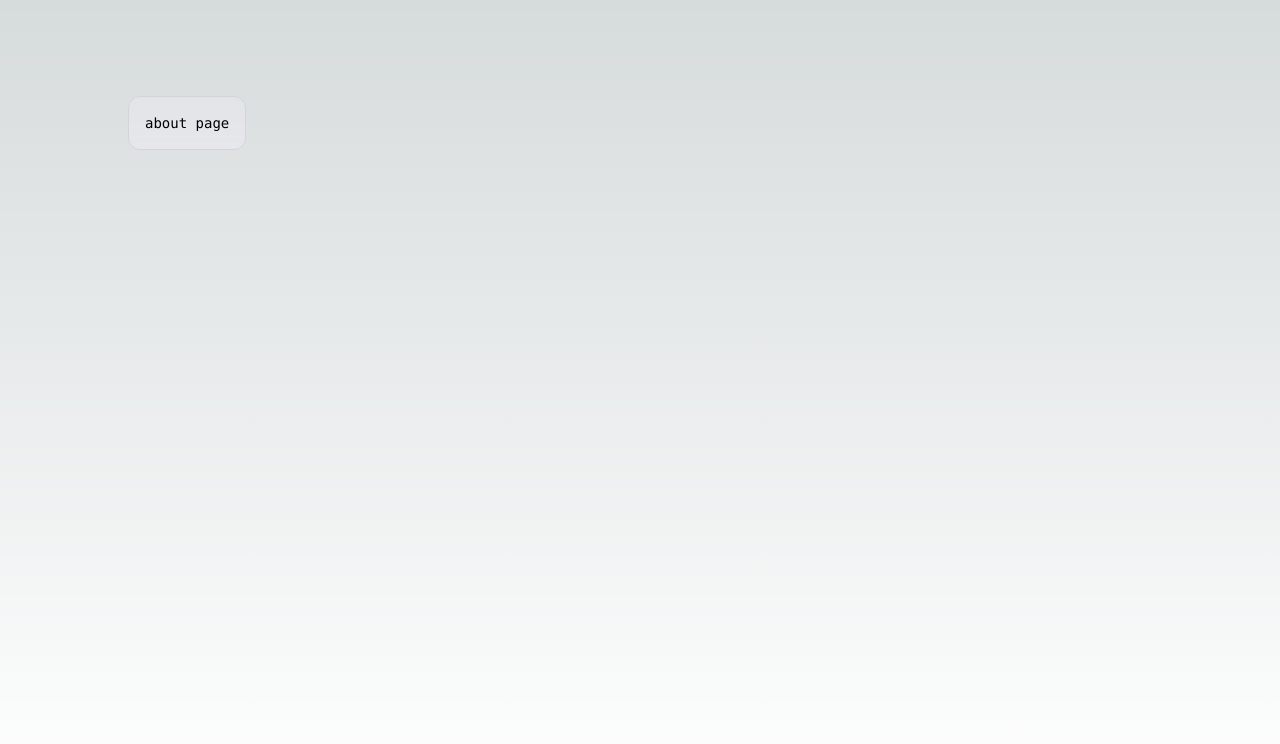
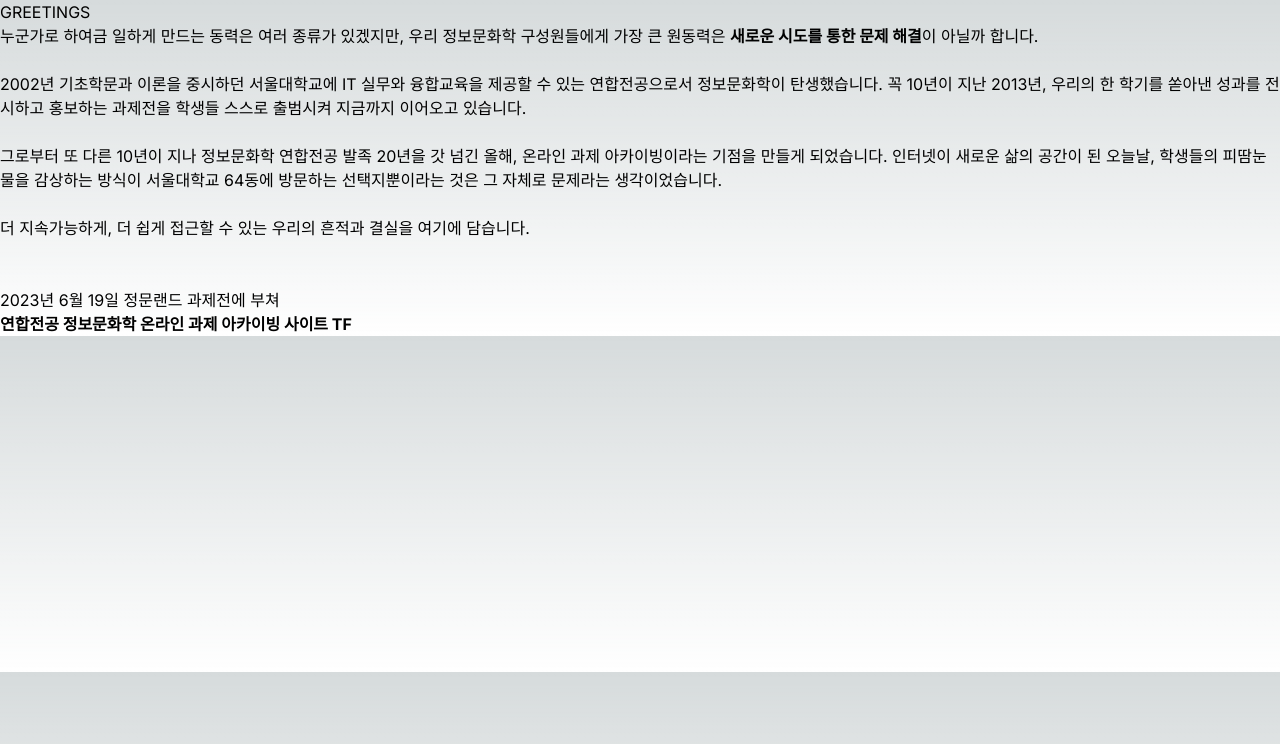
Before and after one commit to isc-exhibition/ischive, a Next.js app: page /about in a window 1280 px wide. Shown: the top 744 px of the page. Built offline with nearby package versions, Linux system fonts and the light colour scheme.

Commit message:
🧡 Generated Layout folder

```diff
--- a/src/app/about/page.tsx
+++ b/src/app/about/page.tsx
@@ -1,13 +1,44 @@
-import Image from 'next/image'
+import Image from "next/image";
 
-export default async function Page() {
+export default function About() {
   return (
-    <main className="flex min-h-screen flex-col items-center justify-between p-24">
-      <div className="z-10 max-w-5xl w-full items-center justify-between font-mono text-sm lg:flex">
-        <p className="fixed left-0 top-0 flex w-full justify-center border-b border-gray-300 bg-gradient-to-b from-zinc-200 pb-6 pt-8 backdrop-blur-2xl dark:border-neutral-800 dark:bg-zinc-800/30 dark:from-inherit lg:static lg:w-auto  lg:rounded-xl lg:border lg:bg-gray-200 lg:p-4 lg:dark:bg-zinc-800/30">
-          about page
+    <div>
+      <div>
+        <h1> GREETINGS </h1>
+      </div>
+      <div>
+        <p>
+          누군가로 하여금 일하게 만드는 동력은 여러 종류가 있겠지만, 우리
+          정보문화학 구성원들에게 가장 큰 원동력은{" "}
+          <strong>새로운 시도를 통한 문제 해결</strong>이 아닐까 합니다.
+        </p>
+        <p>&nbsp;</p>
+        <p>
+          2002년 기초학문과 이론을 중시하던 서울대학교에 IT 실무와 융합교육을
+          제공할 수 있는 연합전공으로서 정보문화학이 탄생했습니다. 꼭 10년이
+          지난 2013년, 우리의 한 학기를 쏟아낸 성과를 전시하고 홍보하는 과제전을
+          학생들 스스로 출범시켜 지금까지 이어오고 있습니다.
+        </p>
+        <p>&nbsp;</p>
+        <p>
+          그로부터 또 다른 10년이 지나 정보문화학 연합전공 발족 20년을 갓 넘긴
+          올해, 온라인 과제 아카이빙이라는 기점을 만들게 되었습니다. 인터넷이
+          새로운 삶의 공간이 된 오늘날, 학생들의 피땀눈물을 감상하는 방식이
+          서울대학교 64동에 방문하는 선택지뿐이라는 것은 그 자체로 문제라는
+          생각이었습니다.
+        </p>
+        <p>&nbsp;</p>
+        <p>
+          더 지속가능하게, 더 쉽게 접근할 수 있는 우리의 흔적과 결실을 여기에
+          담습니다.
+        </p>
+        <p>&nbsp;</p>
+        <p>&nbsp;</p>
+        <p>2023년 6월 19일 정문랜드 과제전에 부쳐</p>
+        <p>
+          <strong>연합전공 정보문화학 온라인 과제 아카이빙 사이트 TF</strong>
         </p>
       </div>
-    </main>
-  )
+    </div>
+  );
 }
```
Also changed, not shown: src/app/layout.tsx (+10 -11 lines).
